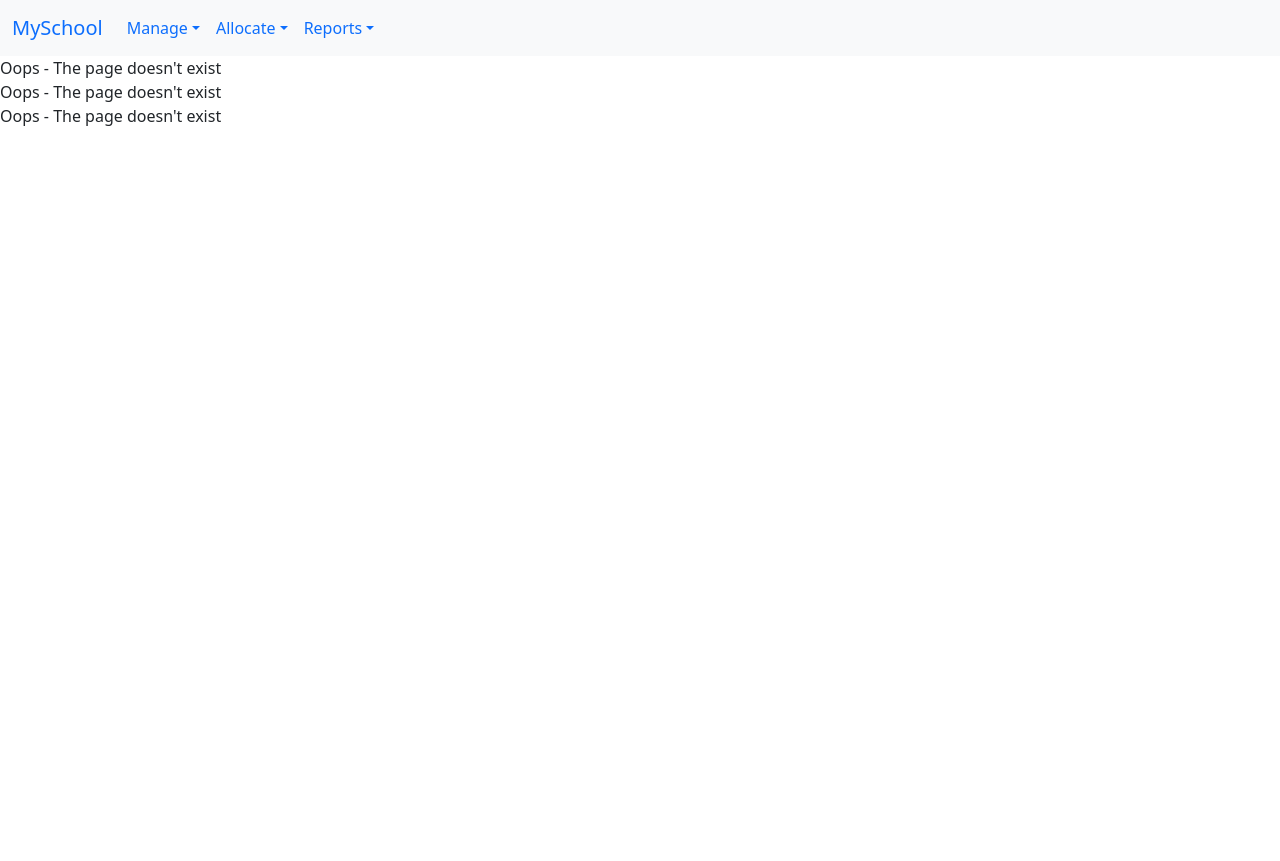
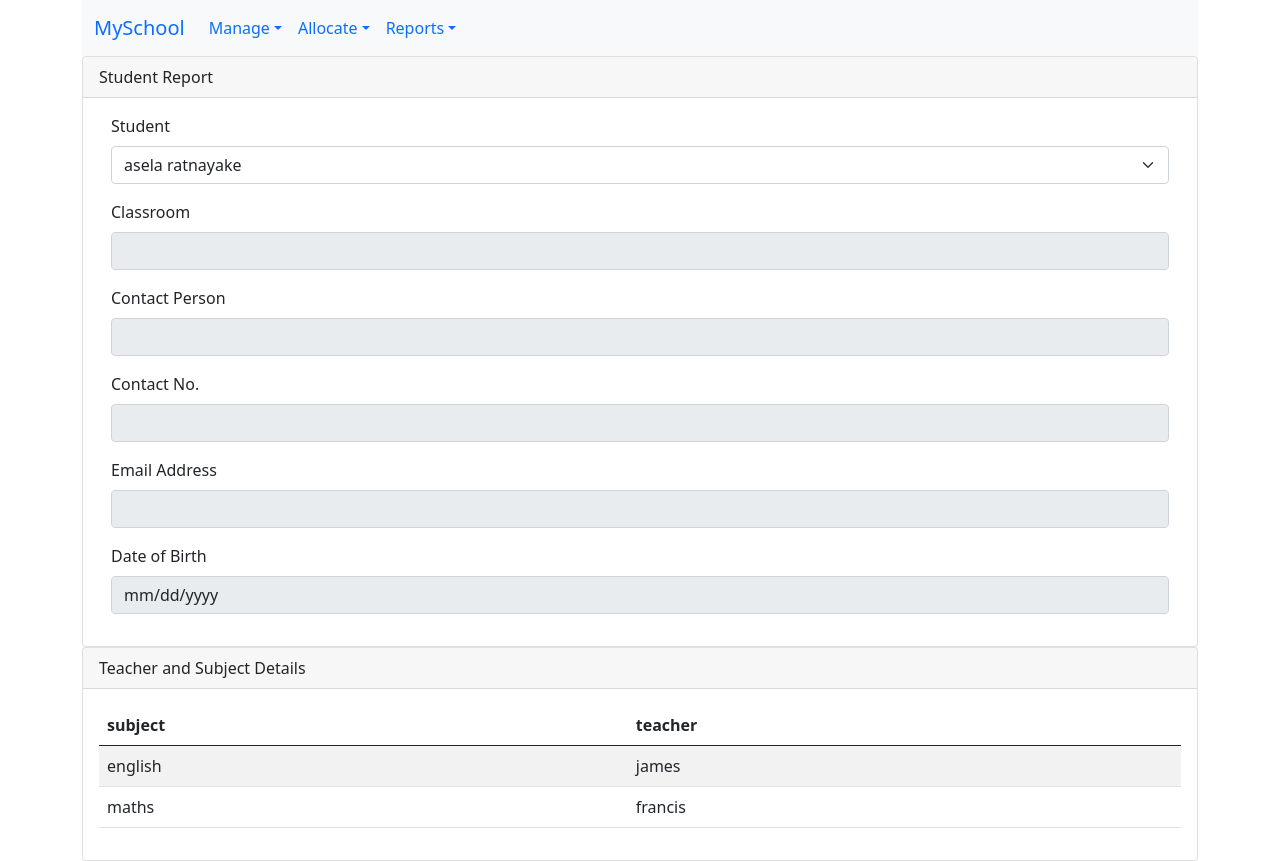
Before and after one commit to Bumbl3b33/school-management-system, a React (Create React App) app: page /reports/student in a window 1280 px wide. Before the commit the page ends 800 px from the top, so only its background shows below. Built offline with nearby package versions, Linux system fonts and the light colour scheme.

Commit message:
add student report

```diff
--- a/src/App.js
+++ b/src/App.js
@@ -8,6 +8,7 @@ import Home from "./pages/home/Home"
 import ManageStudents from "./pages/manage/students/ManageStudents";
 import AllocateStudentSubjects from "./pages/allocate/studentsSubjects/AllocateStudentSubjects";
 import Error404 from "./components/error404/Error404";
+import StudentReport from "./pages/reports/student/studentReport";
 
 function App() {
   return (
@@ -15,6 +16,7 @@ function App() {
         <Route path="/" element={<Home />}/>
         <Route path="/manage/students" element={<ManageStudents/>}/>
         <Route path="/allocate/studentSubjects" element={<AllocateStudentSubjects/>}/>
+        <Route path="/reports/student" element={<StudentReport/>}/>
         <Route path="*" element={<Error404 />}/>
       </Routes>
   );
--- a/src/components/navbar/NavigationBar.jsx
+++ b/src/components/navbar/NavigationBar.jsx
@@ -71,7 +71,7 @@ const NavigationBar = () => {
               </DropdownToggle>
               <DropdownMenu right>
                 <DropdownItem>
-                  <NavLink href="#">Student</NavLink>
+                  <NavLink href="/reports/student">Student</NavLink>
                 </DropdownItem>
               </DropdownMenu>
             </UncontrolledDropdown>
--- /dev/null
+++ b/src/pages/reports/student/studentReport.jsx
@@ -0,0 +1,114 @@
+import CustomForm from "../../../components/customForm/CustomForm";
+import CustomTable from "../../../components/customTable/CustomTable";
+import NavigationBar from "../../../components/navbar/NavigationBar";
+import { FormGroup, Label, Input } from "reactstrap";
+import { useState, useEffect } from "react";
+
+const StudentReport = () => {
+  const [student, setStudent] = useState({});
+  const [studentList, setStudentList] = useState([]);
+  const [loading, setLoading] = useState(true);
+
+  const handleChange = (event) => {
+    const name = event.target.id;
+    const value = event.target.value;
+    setStudent((values) => ({ ...values, [name]: value }));
+  };
+
+  const sampleReport = [
+    { subject: "english", teacher: "james" },
+    { subject: "maths", teacher: "francis" },
+  ];
+
+  useEffect(() => {
+    const students = [
+      { id: 1, firstName: "asela", lastName: "ratnayake" },
+      { id: 2, firstName: "sam", lastName: "basnaya" },
+    ];
+    setStudentList(students);
+    setLoading(false);
+  }, []);
+
+  return (
+    <div class="container">
+      <NavigationBar />
+      <CustomForm title="Student Report">
+        <div class="container">
+
+        <div className=".col-6 .col-sm-4">
+          <FormGroup>
+            <Label for="studentId">Student</Label>
+            <Input
+              id="studentId"
+              type="select"
+              value={student.id || ""}
+              onChange={handleChange}
+            >
+              {studentList &&
+                studentList.map((student) => (
+                  <option key={student.id}>
+                    {student.firstName + " " + student.lastName}
+                  </option>
+                ))}
+            </Input>
+          </FormGroup>
+        </div>
+        <div className=".col-6 .col-sm-4">
+          <FormGroup>
+            <Label for="classroom">Classroom</Label>
+            <Input
+              id="classroom"
+              type="text"
+              readOnly
+              value={student.classroom || ""}
+            />
+          </FormGroup>
+        </div>
+        <div className=".col-6 .col-sm-4">
+          <FormGroup>
+            <Label for="contactPerson">Contact Person</Label>
+            <Input
+              id="contactPerson"
+              type="text"
+              value={student.contactPerson || ""}
+              readOnly
+              />
+          </FormGroup>
+        </div>
+
+        <div className=".col-6 .col-sm-4">
+          <FormGroup>
+            <Label for="contactNo">Contact No.</Label>
+            <Input
+              id="contactNo"
+              type="text"
+              value={student.contactNo || ""}
+              readOnly
+              />
+          </FormGroup>
+        </div>
+        <div className=".col-6 .col-sm-4">
+          <FormGroup>
+            <Label for="email">Email Address</Label>
+            <Input
+              id="email"
+              type="email"
+              value={student.email || ""}
+              readOnly
+              />
+          </FormGroup>
+        </div>
+        <div className=".col-6 .col-sm-4">
+          <FormGroup>
+            <Label for="dob">Date of Birth</Label>
+            <Input id="dob" type="date" value={student.dob || ""} readOnly />
+          </FormGroup>
+        </div>
+              </div>
+      </CustomForm>
+      <CustomTable title="Teacher and Subject Details" table={sampleReport} />
+    </div>
+  );
+};
+
+export default StudentReport;
```
